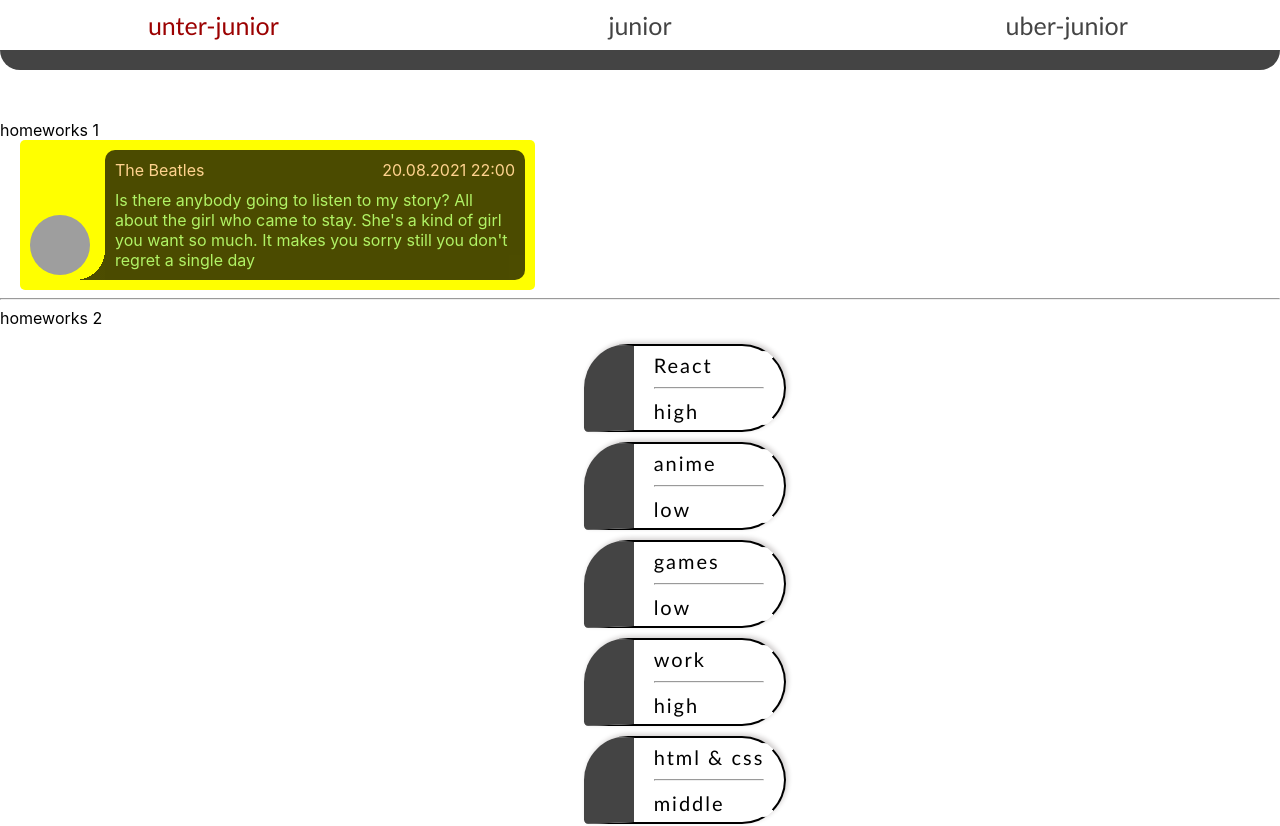
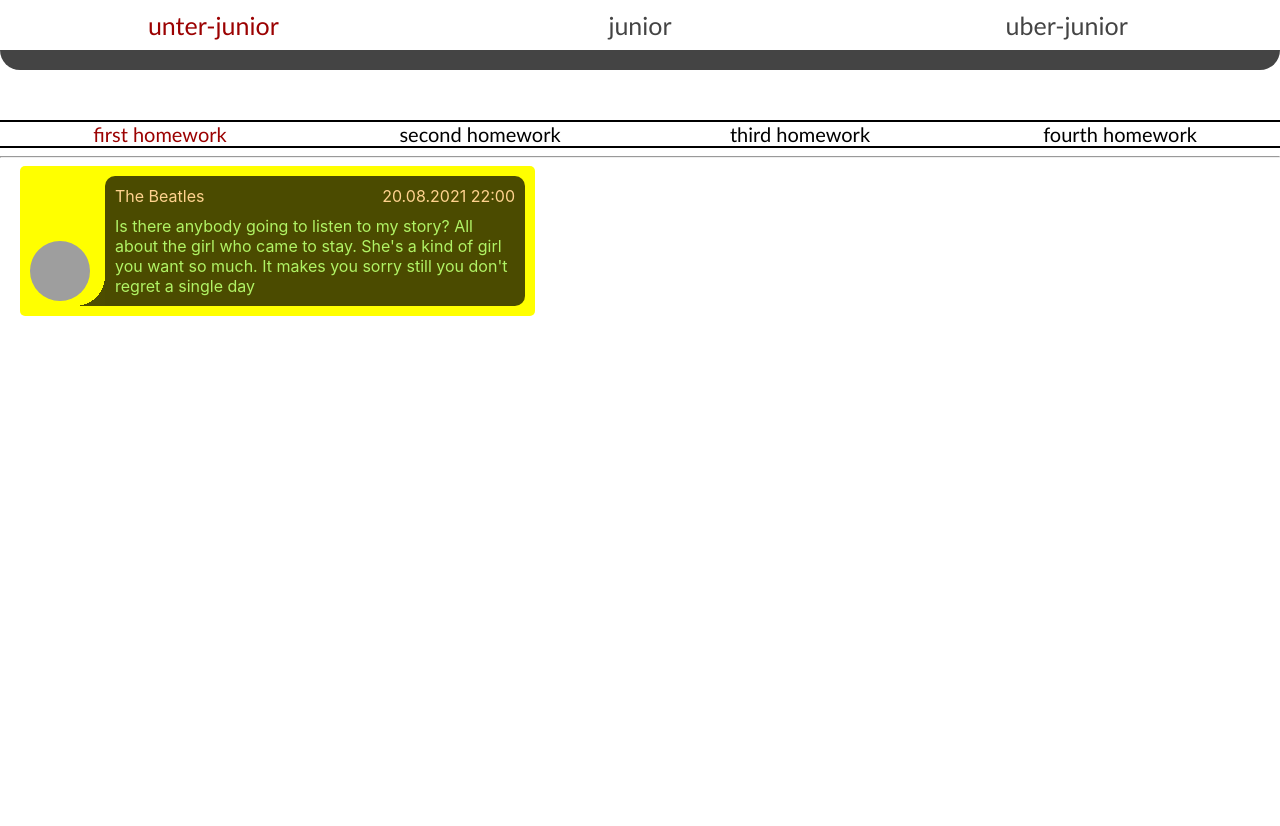
Before and after one commit to GlennMiller1991/homeworks, a React (Create React App) app: page /#/unter-junior in a window 1280 px wide. Shown: the top 826 px of the page. After the commit the page ends 800 px from the top, so only its background shows below. Built offline with nearby package versions, Linux system fonts and the light colour scheme; grey boxes are pictures that could not be loaded.

Commit message:
HW5 React homeworks representation was maded. Has added some styles

```diff
--- a/src/p1-main/m1-ui/u1-app/App.module.css
+++ b/src/p1-main/m1-ui/u1-app/App.module.css
@@ -1,5 +1,5 @@
 .App {
-    animation: Down 5s forwards;
+    animation: Down 1s forwards;
 }
 
 @keyframes Down {
--- a/src/p2-homeworks/h1/HW1.tsx
+++ b/src/p2-homeworks/h1/HW1.tsx
@@ -12,8 +12,7 @@ const messageData = {
 function HW1() {
     return (
         <div>
-            homeworks 1
-
+            <hr/>
             <Message
                 avatar={messageData.avatar}
                 name={messageData.name}
--- a/src/p2-homeworks/h2/HW2.tsx
+++ b/src/p2-homeworks/h2/HW2.tsx
@@ -46,7 +46,6 @@ function HW2() {
     return (
         <div>
             <hr/>
-            homeworks 2
 
             <Affairs
                 data={filteredAffairs}
--- a/src/p2-homeworks/h3/HW3.tsx
+++ b/src/p2-homeworks/h3/HW3.tsx
@@ -23,7 +23,6 @@ function HW3() {
     return (
         <div>
             <hr/>
-            homeworks 3
             <GreetingContainer users={users} addUserCallback={addUserCallback}/>
 
             <hr/>
--- a/src/p2-homeworks/h4/HW4.tsx
+++ b/src/p2-homeworks/h4/HW4.tsx
@@ -27,7 +27,6 @@ function HW4() {
     return (
         <div>
             <hr/>
-            homeworks 4
 
             <div className={s.column}>
                 <SuperInputText
--- a/src/p2-homeworks/h5/pages/Header.module.css
+++ b/src/p2-homeworks/h5/pages/Header.module.css
@@ -22,5 +22,6 @@ a {
 }
 
 a.active {
+    transition: 1s;
     color: rgb(155, 1, 1);
 }
--- a/src/p2-homeworks/h5/pages/UberJunior.tsx
+++ b/src/p2-homeworks/h5/pages/UberJunior.tsx
@@ -1,10 +1,10 @@
 import React from 'react'
 
-function UnterJunior() {
+function UberJunior() {
     return (
         <div>
         </div>
     )
 }
 
-export default UnterJunior
+export default UberJunior
--- a/src/p2-homeworks/h5/pages/UnterJunior.tsx
+++ b/src/p2-homeworks/h5/pages/UnterJunior.tsx
@@ -1,22 +1,52 @@
-import React from 'react'
-import HW1 from '../../h1/HW1'
-import HW2 from '../../h2/HW2'
-import HW3 from '../../h3/HW3'
-import HW4 from '../../h4/HW4'
+import React, {useState} from 'react'
+import styles from './UtterJunior.module.css'
+import HW1 from "../../h1/HW1";
+import HW4 from "../../h4/HW4";
+import HW3 from "../../h3/HW3";
+import HW2 from "../../h2/HW2";
+
+const homeworks = [
+    {
+        id: 0,
+        code: <HW1/>,
+        title: 'first homework'
+    },
+    {
+        id: 1,
+        code: <HW2/>,
+        title: 'second homework'
+    },
+    {
+        id: 2,
+        code: <HW3/>,
+        title: 'third homework'
+    },
+    {
+        id: 3,
+        code: <HW4/>,
+        title: 'fourth homework'
+    },
+]
 
 function UnterJunior() {
+
+    //initial states
+    const [task, setTask] = useState<number>(0)
+
     return (
-        <div>
-            <HW1/>
-            <HW2/>
-            <HW3/>
-            <HW4/>
-            {/*<HW6/>*/}
+        <div className={styles.wrapper}>
+            <div className={styles.nava}>
+                {homeworks.map(homework => {
+                    return <div key={homework.id}
+                                onClick={() => setTask(homework.id)}
+                                className={task === homework.id ? styles.active : ''}>{homework.title}</div>
+                })}
+            </div>
+            <div className={styles.homeworkWrapper}>
+                {homeworks[task].code}
+            </div>
         </div>
     )
 }
 
 export default UnterJunior
-
-// сделайте по аналогии пустые страницы джун и джун+
-// туда будут добавляться следующие дз
--- /dev/null
+++ b/src/p2-homeworks/h5/pages/UtterJunior.module.css
@@ -0,0 +1,23 @@
+.homeworkWrapper {
+    margin: 0 auto;
+}
+
+.nava {
+    display: grid;
+    grid-template-columns: 1fr 1fr 1fr 1fr;
+    border-top: 2px solid black;
+    border-bottom: 2px solid black;
+}
+
+.nava * {
+    display: flex;
+    justify-content: center;
+    align-items: center;
+    font-family: "Trebuchet MS", "Lucida Sans";
+    font-size: 20px;
+}
+
+.active {
+    transition: 1s;
+    color: #9b0101;
+}
```
